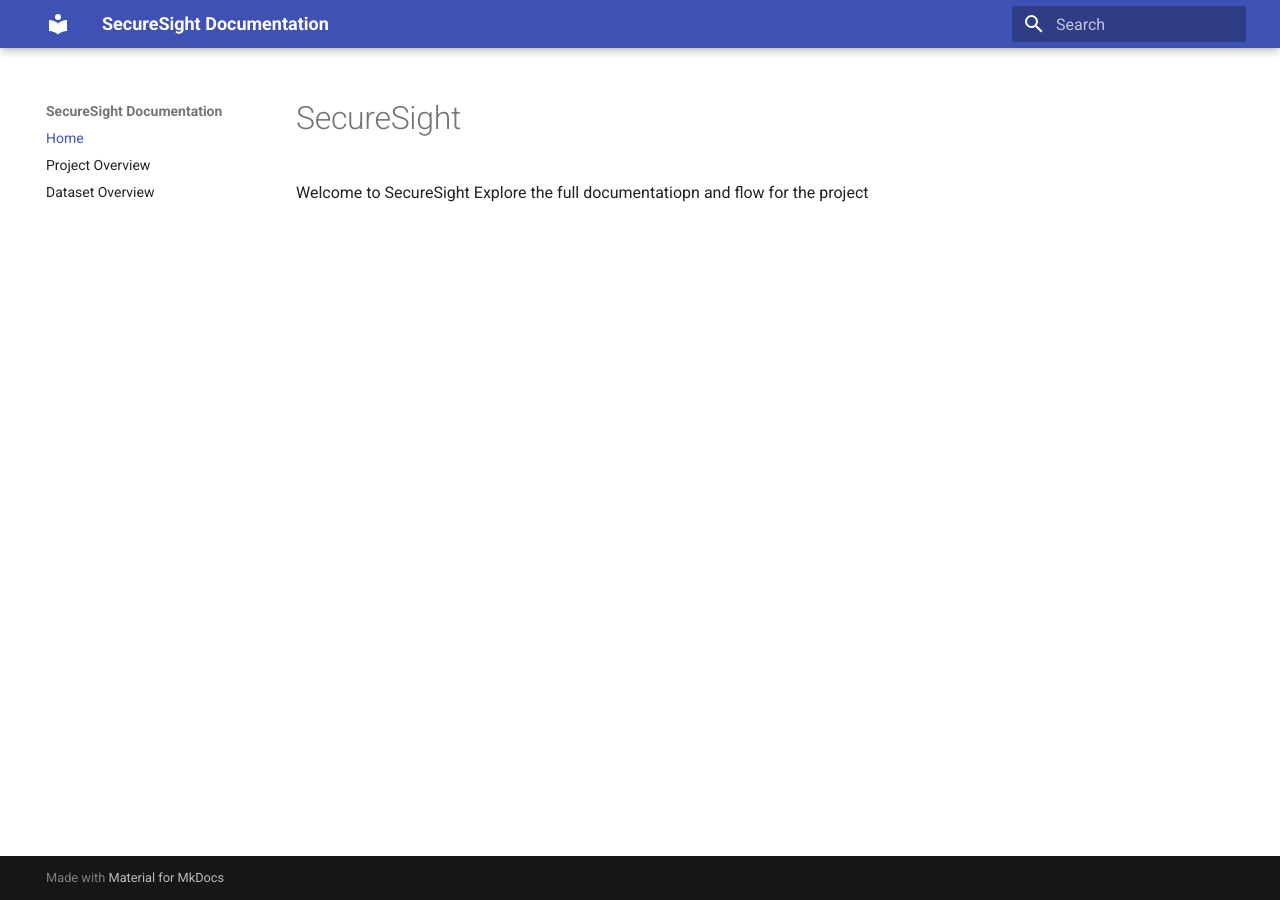
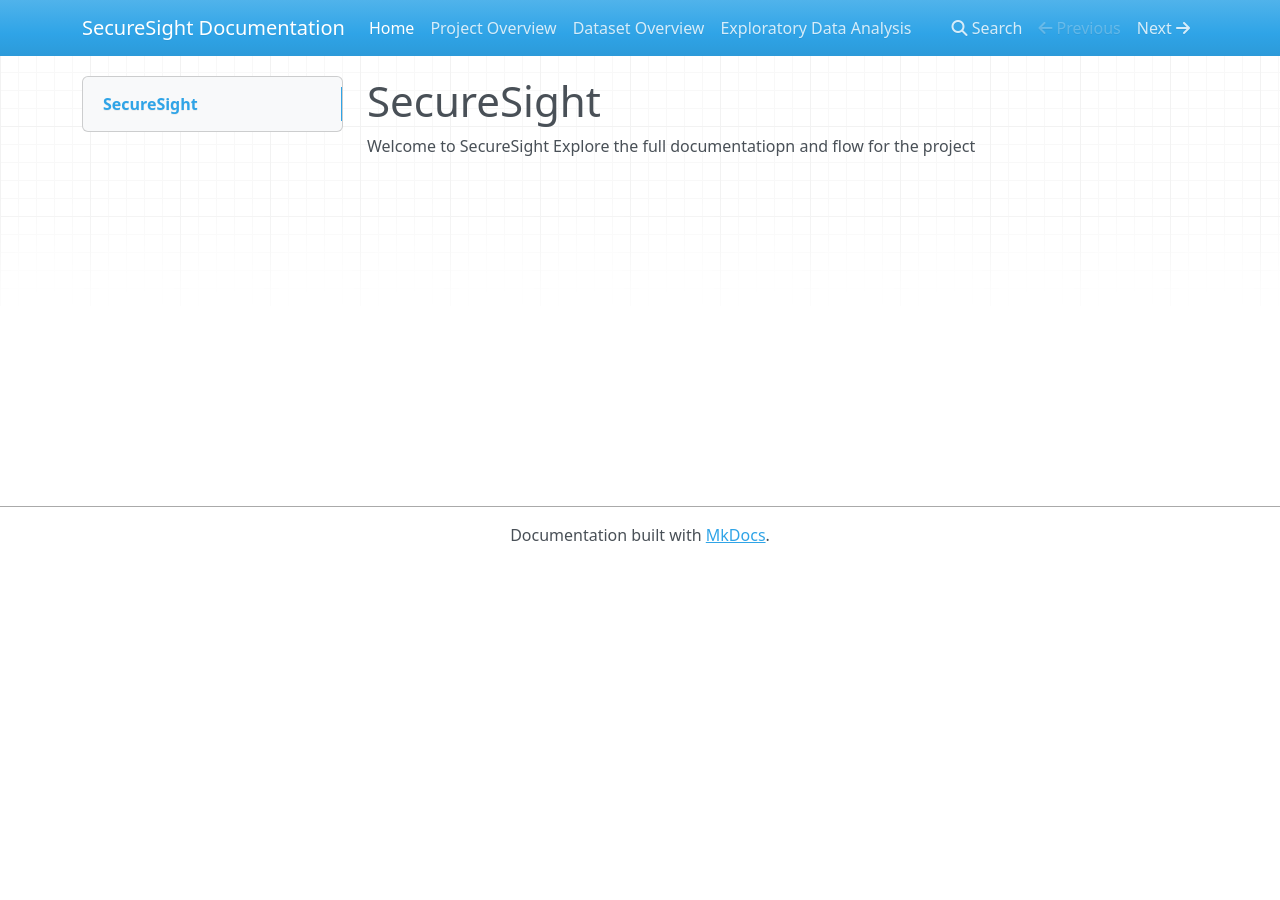
Before and after one commit to vkverma9534/SecureSight, an MkDocs documentation site: the page built from docs/index.md, in a window 1280 px wide. Built offline with MkDocs 1.6.1, drawn with Linux system fonts in a browser that asks for light colours; nearby versions of some CDN libraries.

```diff
--- a/mkdocs.yml
+++ b/mkdocs.yml
@@ -2,9 +2,10 @@ site_name: SecureSight Documentation
 site_url: https://vkverma9534.github.io/SecureSight/
 
 theme:
-  name: material
+  name: mkdocs
 
 nav:
   - Home: index.md
   - Project Overview: project_overview.md
   - Dataset Overview: dataset.md
+  - Exploratory Data Analysis: eda.md
```
